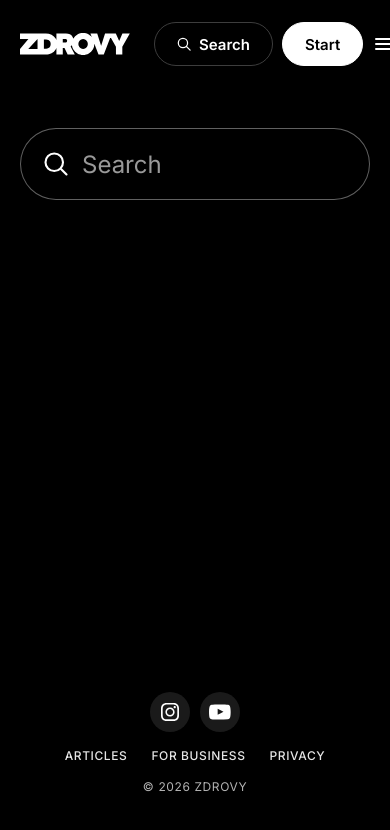
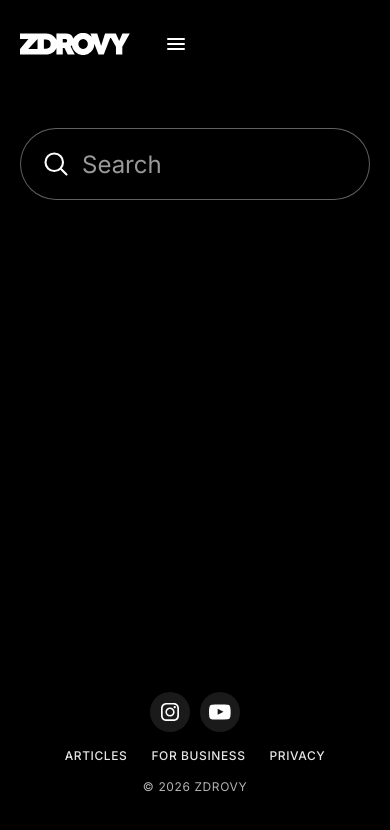
Before and after one commit to zdrovy01/zdrovy, a Next.js app: page /search in a window 390 px wide. Shown: the top 830 px of the page. Built offline with nearby package versions, Linux system fonts and the light colour scheme.

Commit message:
Mobile responsive: hide Hero1 image on small screens, hide toolbar CTA on mobile

```diff
--- a/app/globals.css
+++ b/app/globals.css
@@ -308,6 +308,7 @@ ul {
 
 @media (max-width: 900px) {
   .toolbar-bar { padding: 16px 20px; gap: 12px; }
+  .toolbar-cta { display: none; }
 }
 
 main {
@@ -939,6 +940,11 @@ main {
   .hero1-image { height: 320px; }
 }
 
+@media (max-width: 700px) {
+  .hero1-image { display: none; }
+  .hero1-media { margin-bottom: 0; }
+}
+
 /* ─── CONTACT PAGE ─── */
 .contact-hero {
   padding: 80px var(--gutter) 40px;
```
